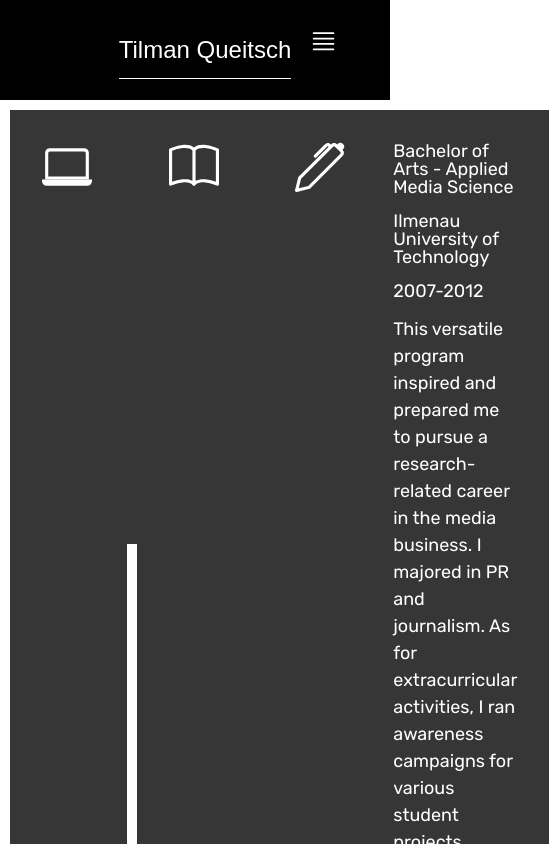
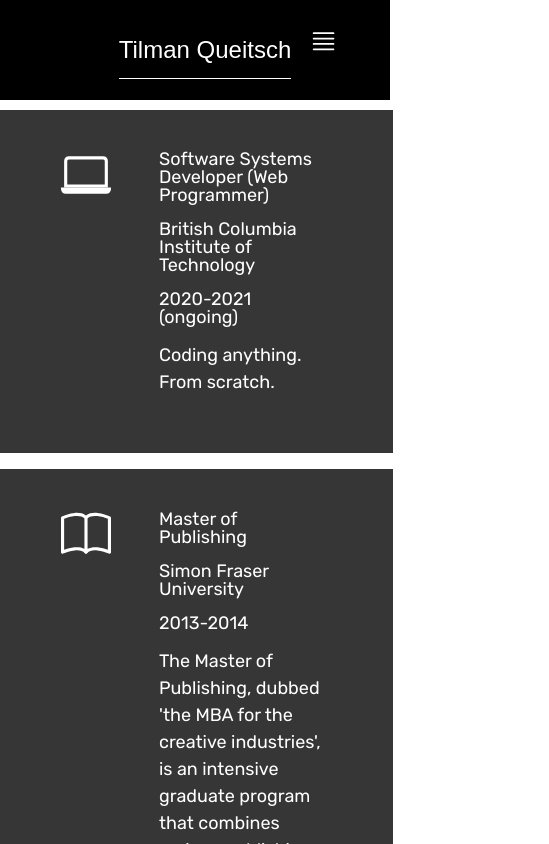
Before and after one commit to tiQu/portfolio, a React (Create React App) app: page /education in a window 390 px wide. Shown: the top 844 px of the page, 549 px wide, since content can reach past the window. Built offline with nearby package versions, Linux system fonts and the light colour scheme.

Commit message:
Resolving layout conflicts

```diff
--- a/src/components/education/Education.scss
+++ b/src/components/education/Education.scss
@@ -18,3 +18,17 @@
 .eduLogo {
     padding: 2rem 0 0 2rem;
 }
+
+@media screen and (max-width: 992px) {
+    .education {
+        @include coln;
+        align-items: center;
+        width: auto;
+    }
+
+    .education-section {
+        width: 95%;
+        padding: 2.5% 2rem;
+        border-bottom: 1rem solid white;
+    }
+}
--- a/src/components/global/Header/Navbar/Navbar.scss
+++ b/src/components/global/Header/Navbar/Navbar.scss
@@ -1,5 +1,6 @@
 @import '../../../../styles/variables';
 @import '../../../../styles/reset';
+@import '../../../../styles/mixins';
 
 nav, .nav-links {
     background-color: black;
@@ -68,8 +69,7 @@
     }
 
     .nav-menu {
-        display: flex;
-        flex-direction: column;
+        @include coln;
         grid-gap: 0px;
         width: 100%;
         // height: 500px;
@@ -89,14 +89,13 @@
     }
 
     .nav-links {
-        text-align: center;
         // padding: 2rem;
-        width: 100%;
         display: table;
         padding: 3rem 0rem;
-        height: 0px;
+        height: 10px;
         border-top: 2px solid black;
         border-bottom: 2px solid black;
+        justify-content: center;
     }
 
     .navbar-logo {
--- a/src/components/home/Home.scss
+++ b/src/components/home/Home.scss
@@ -7,7 +7,7 @@
     // justify-content: space-evenly;
     align-items: center;
     width: 100vw;
-    height: 300vh;
+    height: 3000px;
 }
 
 .Home-logo {
--- a/src/components/professional/Professional.scss
+++ b/src/components/professional/Professional.scss
@@ -8,3 +8,13 @@
     display: flex;
     justify-content: space-around;
 }
+
+@media screen and (max-width: 992px) {
+    .professional {
+        @include coln;
+    }
+
+    .professional-card {
+        border-bottom: 1rem solid white;
+    }
+}
```
